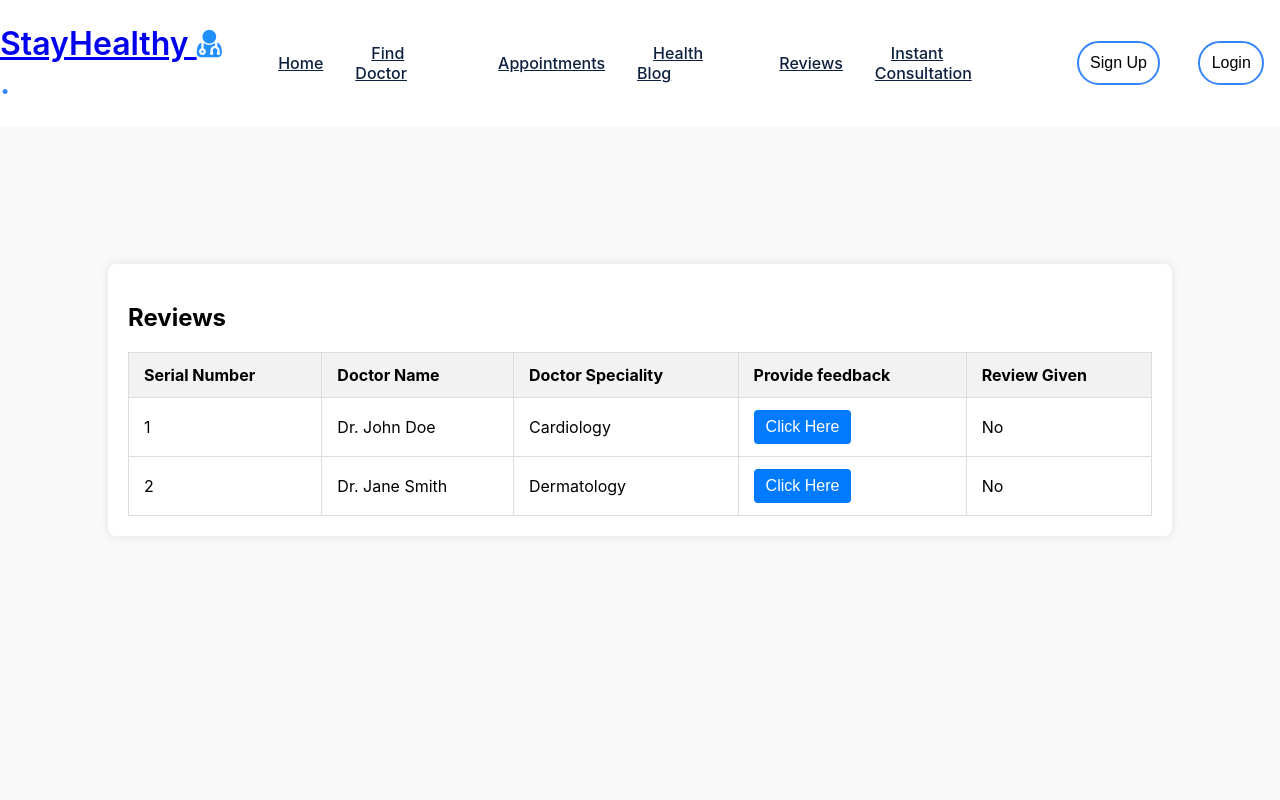
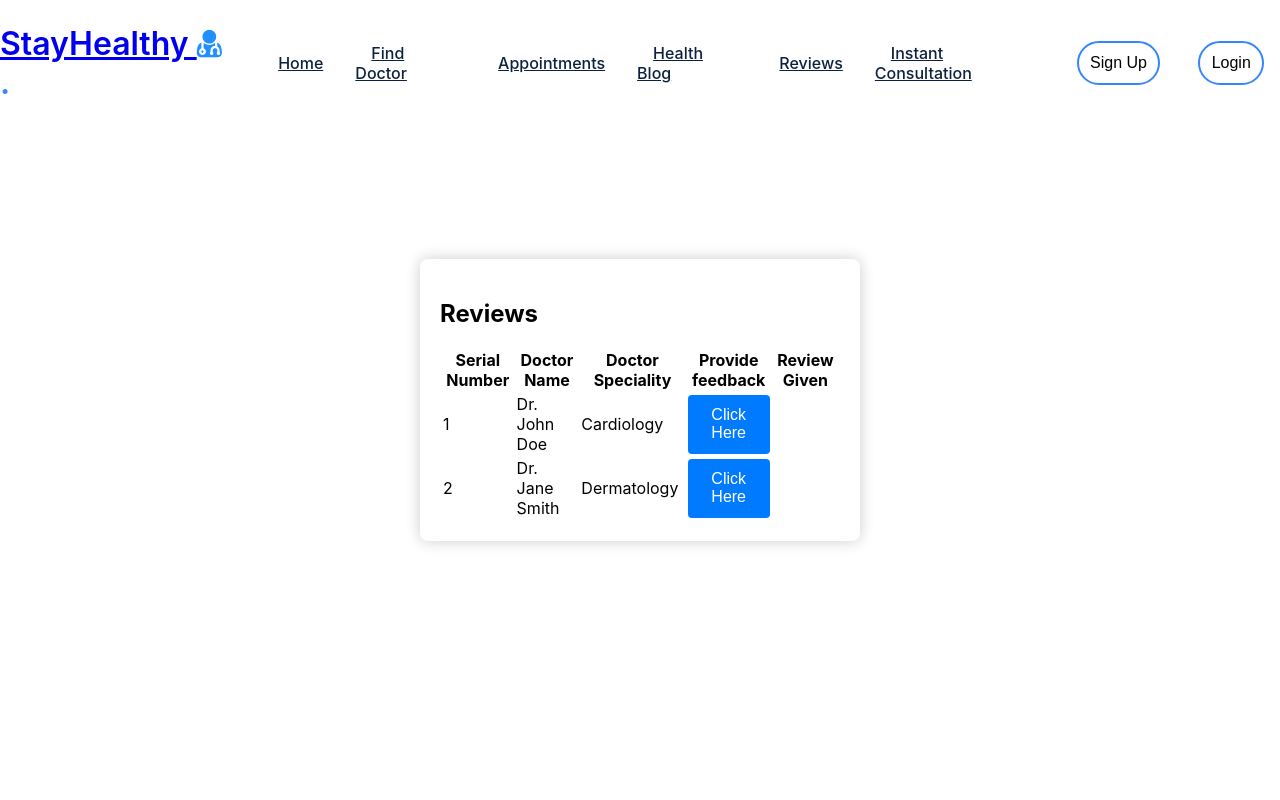
Before and after one commit to IvanIgn2023/med_app, a React (Create React App) app: page /reviews in a window 1280 px wide. Shown: the top 800 px of the page. Built offline with nearby package versions, Linux system fonts and the light colour scheme.

Commit message:
added review form component

```diff
--- a/src/Components/ReviewForm/ReviewForm.css
+++ b/src/Components/ReviewForm/ReviewForm.css
@@ -2,49 +2,56 @@
     display: flex;
     justify-content: center;
     align-items: center;
-    height: 100vh; /* Full viewport height for vertical centering */
-    background-color: #f9f9f9;
+    height: 100vh; /* Full height to center vertically */
 }
 
 .review-form-content {
     background-color: #fff;
     padding: 20px;
+    box-shadow: 0 0 15px rgba(0, 0, 0, 0.2);
     border-radius: 8px;
-    box-shadow: 0 0 10px rgba(0, 0, 0, 0.1);
-    max-width: 80%;
+    max-width: 400px;
     width: 100%;
 }
 
-h2 {
-    text-align: left;
-    font-size: 1.5rem;
-    margin-bottom: 20px;
+.review-form-popup {
+    position: fixed;
+    top: 50%;
+    left: 50%;
+    transform: translate(-50%, -50%);
+    background-color: #fff;
+    padding: 20px;
+    box-shadow: 0 0 15px rgba(0, 0, 0, 0.2);
+    border-radius: 8px;
+    z-index: 1000;
+    max-width: 400px; /* Ensures the form isn't too wide */
+    width: 100%;
 }
 
-.review-table {
-    width: 100%;
-    border-collapse: collapse;
-    background-color: #fff;
+.review-form-popup h3 {
+    text-align: center;
+    margin-bottom: 15px;
 }
 
-.review-table th,
-.review-table td {
-    padding: 12px 15px;
-    text-align: left;
-    border: 1px solid #ddd;
+.review-form-popup label {
+    display: block;
+    margin-bottom: 10px;
 }
 
-.review-table th {
-    background-color: #f2f2f2;
-    font-weight: bold;
+.review-form-popup input,
+.review-form-popup textarea,
+.review-form-popup select {
+    width: 100%;
+    padding: 8px;
+    margin-top: 5px;
+    margin-bottom: 15px;
+    border-radius: 4px;
+    border: 1px solid #ccc;
 }
 
-.review-table td {
-    vertical-align: middle;
-}
-
-.feedback-btn {
-    padding: 8px 12px;
+.review-form-popup button {
+    width: 100%;
+    padding: 10px;
     background-color: #007bff;
     color: #fff;
     border: none;
@@ -52,6 +59,6 @@ h2 {
     cursor: pointer;
 }
 
-.feedback-btn:hover {
+.review-form-popup button:hover {
     background-color: #0056b3;
 }
--- a/src/Components/ReviewForm/ReviewForm.js
+++ b/src/Components/ReviewForm/ReviewForm.js
@@ -3,13 +3,25 @@ import './ReviewForm.css';
 
 const ReviewForm = () => {
     const [reviews, setReviews] = useState([
-        { id: 1, doctorName: 'Dr. John Doe', speciality: 'Cardiology', reviewGiven: false },
-        { id: 2, doctorName: 'Dr. Jane Smith', speciality: 'Dermatology', reviewGiven: false },
-        // Add more doctors as needed
+        { id: 1, doctorName: 'Dr. John Doe', speciality: 'Cardiology', reviewGiven: false, review: '', rating: 0 },
+        { id: 2, doctorName: 'Dr. Jane Smith', speciality: 'Dermatology', reviewGiven: false, review: '', rating: 0 },
     ]);
+    const [showForm, setShowForm] = useState(null);
+    const [currentReview, setCurrentReview] = useState({ name: '', review: '', rating: 0 });
 
     const handleFeedbackClick = (id) => {
-        alert(`Provide feedback for doctor with ID: ${id}`);
+        setShowForm(id);
+    };
+
+    const handleReviewSubmit = (id) => {
+        const updatedReviews = reviews.map(review => {
+            if (review.id === id) {
+                return { ...review, reviewGiven: true, review: currentReview.review, rating: currentReview.rating };
+            }
+            return review;
+        });
+        setReviews(updatedReviews);
+        setShowForm(null);
     };
 
     return (
@@ -36,15 +48,52 @@ const ReviewForm = () => {
                                     <button
                                         className="feedback-btn"
                                         onClick={() => handleFeedbackClick(review.id)}
+                                        disabled={review.reviewGiven}
                                     >
-                                        Click Here
+                                        {review.reviewGiven ? 'Feedback Given' : 'Click Here'}
                                     </button>
                                 </td>
-                                <td>{review.reviewGiven ? 'Yes' : 'No'}</td>
+                                <td>{review.reviewGiven ? `${review.review} (Rating: ${review.rating})` : ''}</td>
                             </tr>
                         ))}
                     </tbody>
                 </table>
+
+                {showForm !== null && (
+                    <div className="review-form-popup">
+                        <h3>Give Your Review</h3>
+                        <label>
+                            Name:
+                            <input
+                                type="text"
+                                value={currentReview.name}
+                                onChange={(e) => setCurrentReview({ ...currentReview, name: e.target.value })}
+                            />
+                        </label>
+                        <label>
+                            Review:
+                            <textarea
+                                value={currentReview.review}
+                                onChange={(e) => setCurrentReview({ ...currentReview, review: e.target.value })}
+                            ></textarea>
+                        </label>
+                        <label>
+                            Rating:
+                            <select
+                                value={currentReview.rating}
+                                onChange={(e) => setCurrentReview({ ...currentReview, rating: parseInt(e.target.value) })}
+                            >
+                                <option value={0}>Select Rating</option>
+                                <option value={1}>1</option>
+                                <option value={2}>2</option>
+                                <option value={3}>3</option>
+                                <option value={4}>4</option>
+                                <option value={5}>5</option>
+                            </select>
+                        </label>
+                        <button onClick={() => handleReviewSubmit(showForm)}>Submit</button>
+                    </div>
+                )}
             </div>
         </div>
     );
```
